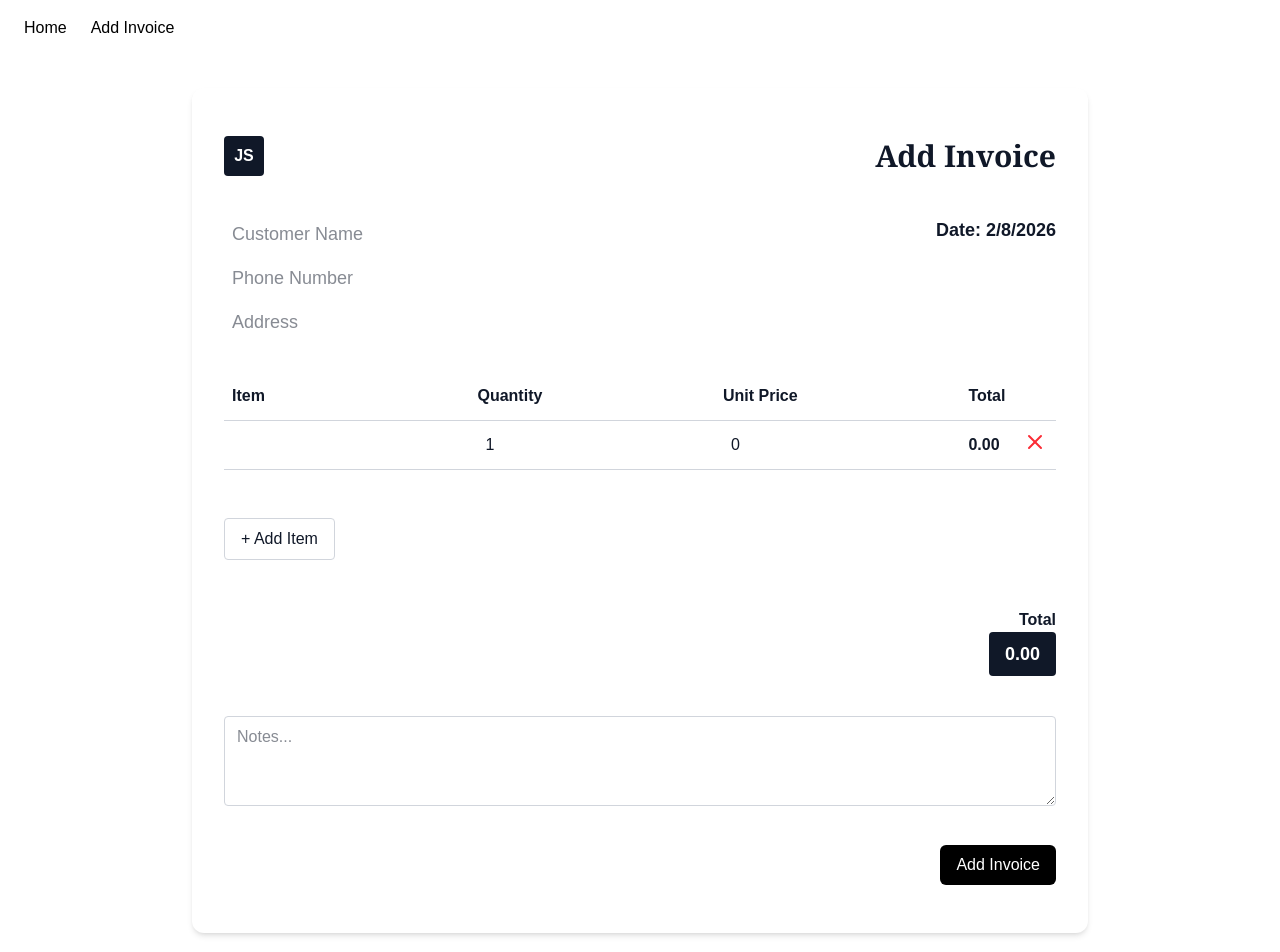
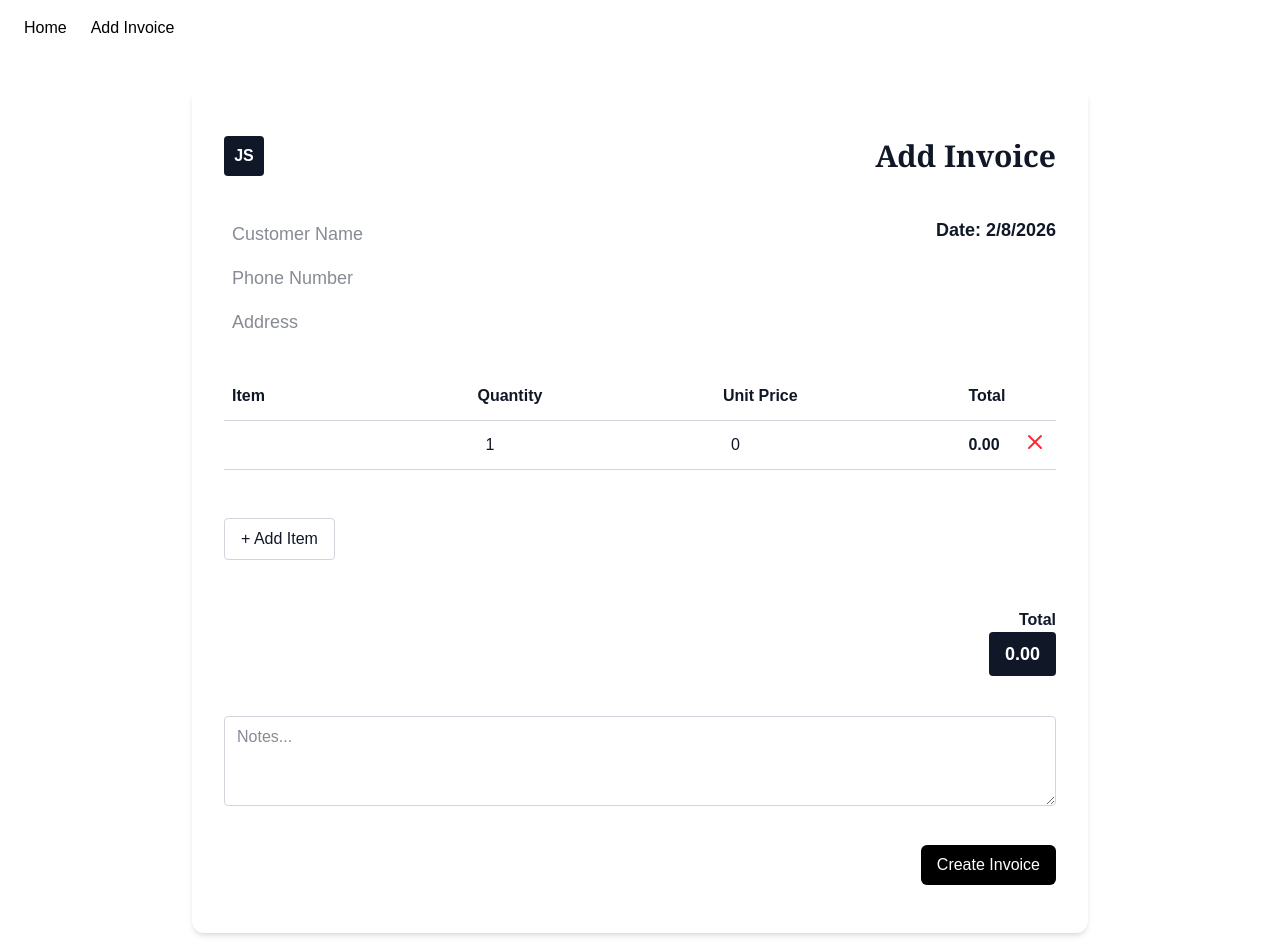
Before and after one commit to Irfanthalvi/invoice-form, a Next.js app: page /add-invoice in a window 1280 px wide. Shown: the top 952 px of the page. Built offline with nearby package versions, Linux system fonts and the light colour scheme.

Commit message:
correct color

```diff
--- a/app/add-invoice/page.tsx
+++ b/app/add-invoice/page.tsx
@@ -237,9 +237,9 @@ export default function AddInvoice() {
         <div className="mt-8 flex justify-end">
           <button
             type="submit"
-            className="flex items-center gap-2 bg-black hover:bg-black disabled:opacity-60 text-white px-4 py-2 rounded-md"
+            className="flex items-center gap-2 bg-black cursor-pointer hover:bg-black disabled:opacity-60 text-white px-4 py-2 rounded-md"
           >
-            Add Invoice
+            Create Invoice
           </button>
         </div>
       </form>
--- a/app/page.tsx
+++ b/app/page.tsx
@@ -161,9 +161,9 @@ export default function InvoiceListPage() {
         <h1 className="text-3xl font-bold text-gray-800">Invoice List</h1>
         <Link
           href="/add-invoice"
-          className="bg-blue-600 text-white px-5 py-2 rounded-md hover:bg-blue-700 transition"
+          className="bg-black text-white px-5 py-2 rounded-md cursor-pointer transition"
         >
-          + Add Invoice
+          +  Create Invoice
         </Link>
       </div>
 
@@ -202,21 +202,21 @@ export default function InvoiceListPage() {
                     <td className="px-4 py-2 border border-gray-300 flex gap-2">
                       <button
                         onClick={() => router.push(`/invoices/${inv.id}`)}
-                        className="p-1 rounded hover:bg-blue-100 text-blue-600"
+                        className="p-1 rounded cursor-pointer hover:bg-blue-100 text-blue-600"
                         title="View Invoice"
                       >
                         <Eye size={18} />
                       </button>
                       <button
                         onClick={() => router.push(`/edit-invoice/${inv.id}`)}
-                        className="p-1 rounded hover:bg-green-100 text-green-600"
+                        className="p-1 rounded cursor-pointer hover:bg-green-100 text-green-600"
                         title="Edit Invoice"
                       >
                         <Edit size={18} />
                       </button>
                       <button
                         onClick={() => handleDelete(inv.id)}
-                        className="p-1 rounded hover:bg-red-100 text-red-600"
+                        className="p-1 rounded cursor-pointer hover:bg-red-100 text-red-600"
                         title="Delete Invoice"
                       >
                         <Trash2 size={18} />
```
